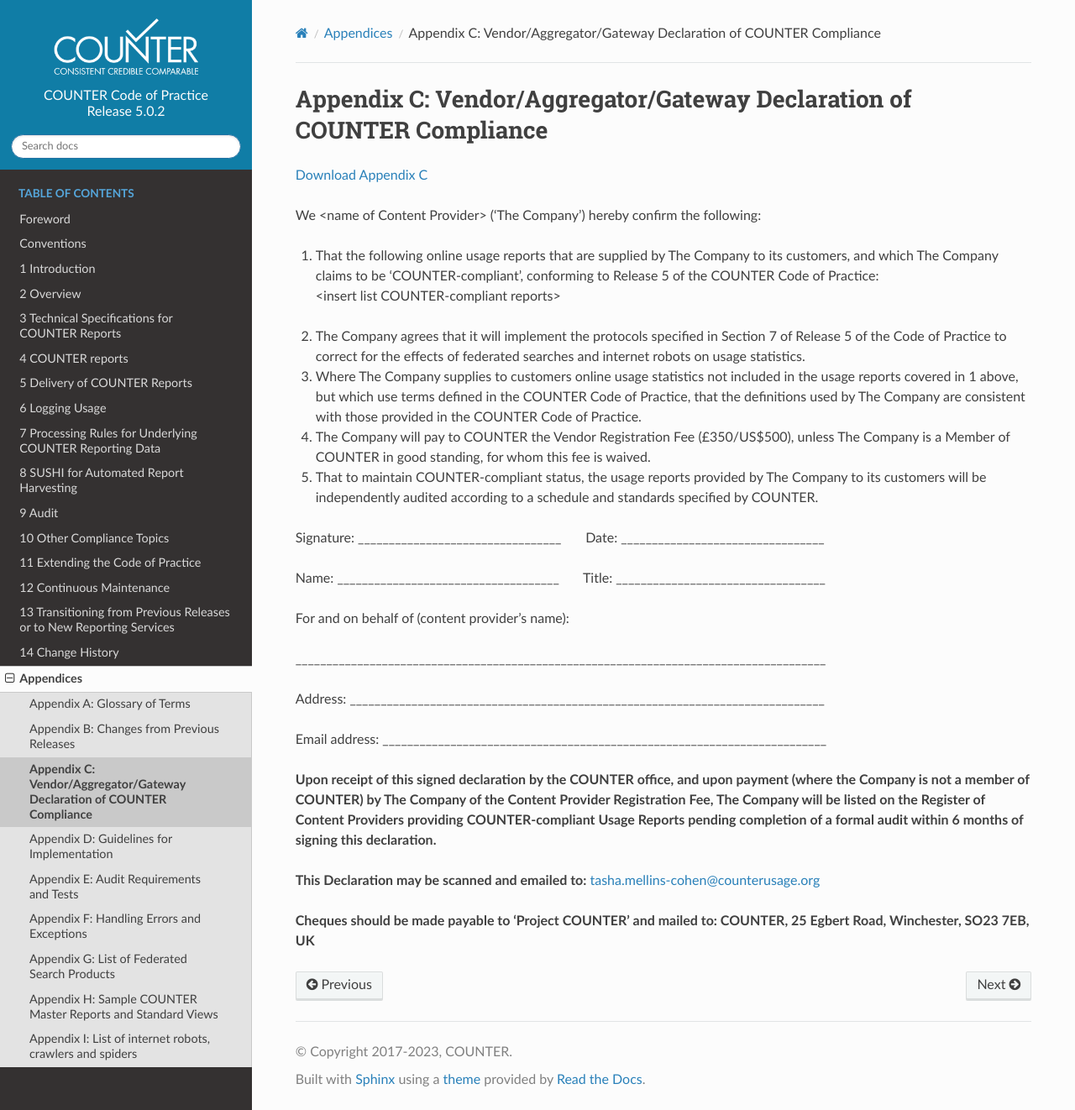
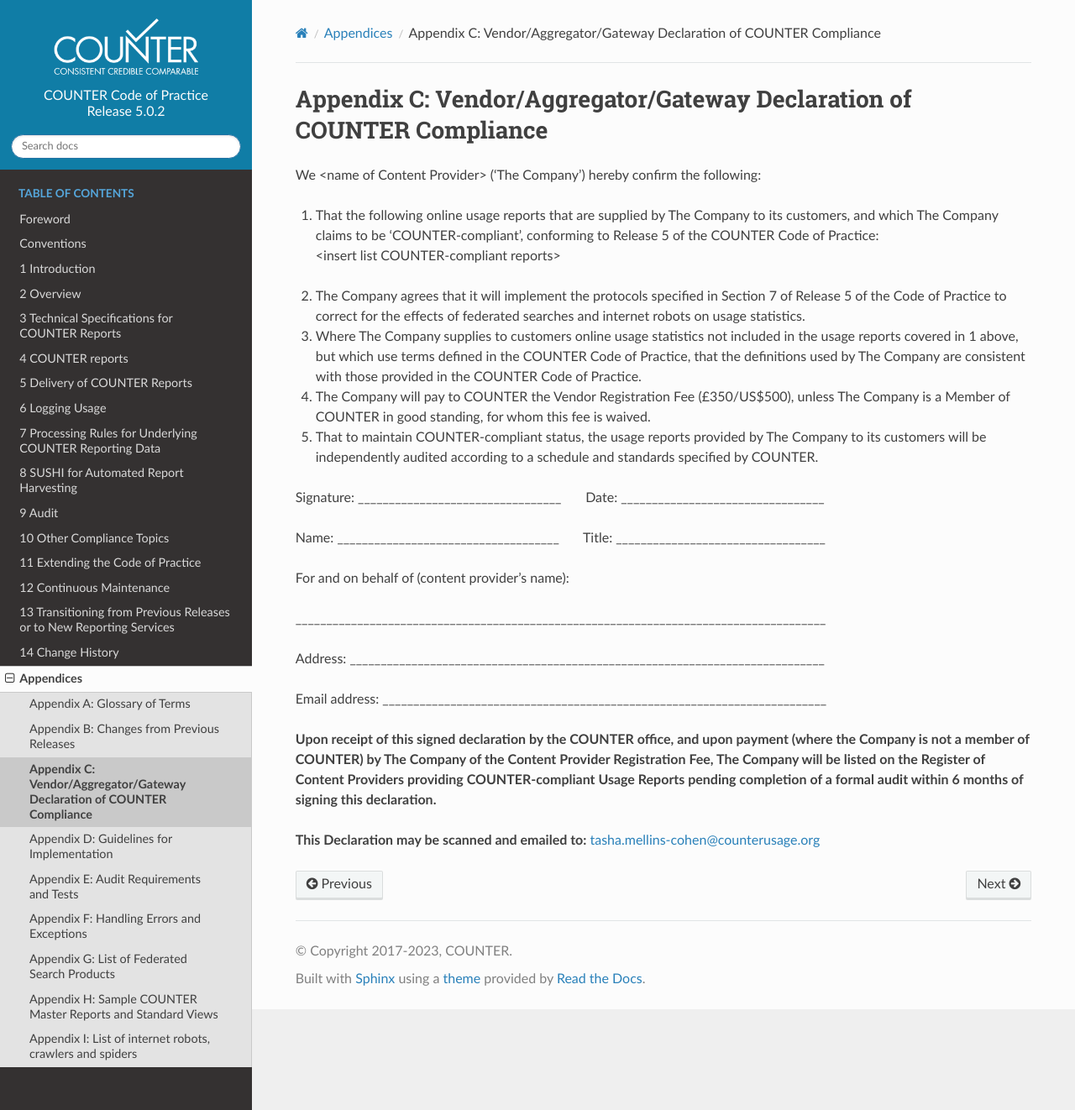
Before and after one commit to Project-Counter/cop5, a Sphinx documentation site: the page built from source/appendices/c-declaration-of-counter-compliance.rst, in a window 1280 px wide and 1322 px high. Shown: the whole window at 84% size. Built offline with Sphinx 7.4.7 and the Read the Docs theme 2.0.0, drawn with Linux system fonts in a browser that asks for light colours.

Commit message:
Remove postal address from Appendix C

```diff
--- a/source/appendices/c-declaration-of-counter-compliance.rst
+++ b/source/appendices/c-declaration-of-counter-compliance.rst
@@ -8,8 +8,6 @@
 
 Appendix C: Vendor/Aggregator/Gateway Declaration of COUNTER Compliance
 =======================================================================
-
-`Download Appendix C <https://www.projectcounter.org/wp-content/uploads/2017/10/Release5_Appendix-C.pdf>`_
 
 We <name of Content Provider> (‘The Company’) hereby confirm the following:
 
@@ -35,5 +33,3 @@
 | **Upon receipt of this signed declaration by the COUNTER office, and upon payment (where the Company is not a member of COUNTER) by The Company of the Content Provider Registration Fee, The Company will be listed on the Register of Content Providers providing COUNTER-compliant Usage Reports pending completion of a formal audit within 6 months of signing this declaration.**
 |
 | **This Declaration may be scanned and emailed to:** tasha.mellins-cohen@counterusage.org
-|
-| **Cheques should be made payable to ‘Project COUNTER’ and mailed to: COUNTER, 25 Egbert Road, Winchester, SO23 7EB, UK**
```
